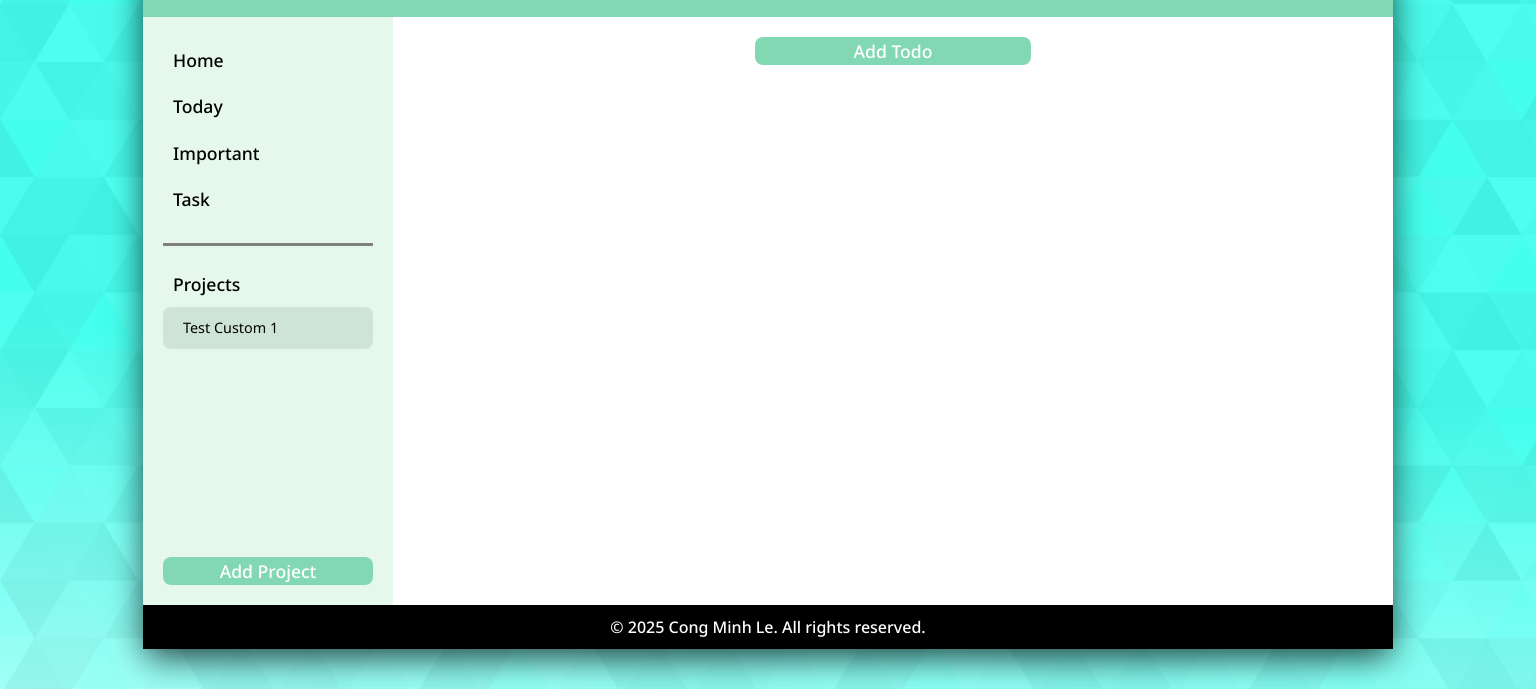
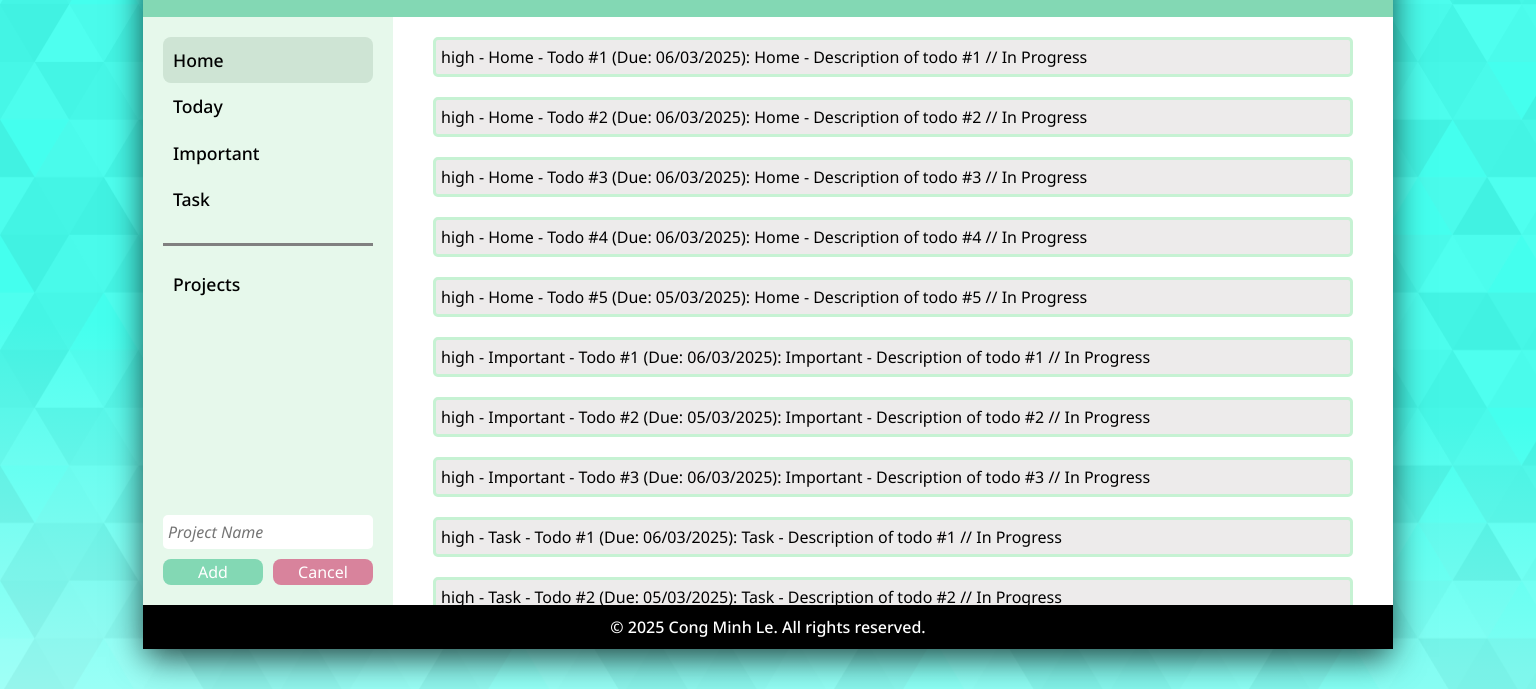
Before and after one commit to brianle169/todo-list, a website built with webpack: page src/template.html in a window 1536 px wide. Both pictures are taken after a click on the button "Add Project". Shown: the part 111-800 px from the top of the page. Built offline with nearby package versions, Linux system fonts and the light colour scheme.

Commit message:
Added click handler for add project button to popup an add project form to allow users to create new projects

```diff
--- a/src/modules/App.js
+++ b/src/modules/App.js
@@ -43,13 +43,24 @@ export default (function App() {
     return todayTodos;
   }
 
-  function createNewProject() {
-    let newProj = Controller.addProject(
-      `Test Custom ${testProjectCounter++}`,
-      "custom"
-    );
+  function createNewProject(projectName) {
+    // actual code to creat new project will be implemented later
+    let newProj = Controller.addProject(projectName, "custom");
     projList.push(newProj);
     setCurrentProject(newProj.name);
+  }
+
+  function createNewTodo(projectName) {
+    // actual code to creat new todo will be implemented later
+    let newTodo = Controller.addTodo(
+      projectName,
+      `Test Todo ${testProjectCounter++}`,
+      "Test description",
+      new Date(),
+      "low"
+    );
+    let project = projList.find((project) => project.name === projectName);
+    project.todos.push(newTodo);
   }
 
   function getData() {
@@ -96,6 +107,7 @@ export default (function App() {
   return {
     init,
     createNewProject,
+    createNewTodo,
     getData,
     getProject,
     setCurrentProject,
--- a/src/modules/Controller.js
+++ b/src/modules/Controller.js
@@ -8,16 +8,16 @@ export const Controller = (function () {
   }
 
   function addTodo(
+    projectName = "Home",
     title,
     description,
     dueDate,
-    priority,
-    projectName = "home"
+    priority
   ) {
-    return new Todo(title, description, dueDate, priority, false, projectName);
+    return new Todo(projectName, title, description, dueDate, priority, false);
   }
 
-  function deleteTodo(project, projectName = "home", title) {
+  function deleteTodo(project, projectName = "Home", title) {
     let target = `${projectName.toLowerCase()}-${title
       .toLowerCase()
       .replaceAll(" ", "_")}`;
--- a/src/modules/Todo.js
+++ b/src/modules/Todo.js
@@ -3,7 +3,7 @@ import { format } from "date-fns";
 export default class Todo {
   // Constructor
   constructor(
-    projectName = "home",
+    projectName = "Home",
     title = "",
     description = "",
     dueDate = new Date(),
@@ -13,6 +13,7 @@ export default class Todo {
     this.projectName = projectName;
     this.title = title;
     this.description = description;
+    console.log(dueDate);
     this.dueDate = format(dueDate, "dd/MM/yyyy");
     this.priority = priority;
     this.isDone = isDone;
--- a/src/modules/UI.js
+++ b/src/modules/UI.js
@@ -1,6 +1,6 @@
 import App from "./App.js";
 import { Controller } from "./Controller.js";
-import { format } from "date-fns";
+import { add, format } from "date-fns";
 // UI module: controls the DOM
 export default (function UI() {
   const body = document.querySelector("body");
@@ -34,13 +34,8 @@ export default (function UI() {
       ...["project-name-container", "custom-section"]
     );
 
-    const addProjectButton = document.createElement("button");
-    addProjectButton.classList.add(...["btn", "add-project"]);
-    addProjectButton.textContent = "Add Project";
-
     nav.appendChild(defaultSection);
     nav.appendChild(customSection);
-    nav.appendChild(addProjectButton);
     return nav;
   }
 
@@ -83,27 +78,75 @@ export default (function UI() {
     return projItem;
   }
 
+  function createAddProjectButton() {
+    const addProjectButton = document.createElement("button");
+    addProjectButton.classList.add(...["btn", "add-project"]);
+    addProjectButton.textContent = "Add Project";
+    addProjectButton.addEventListener("click", addProjectHandler);
+    return addProjectButton;
+  }
+
   function createAddTodoButton() {
-    const todoBody = document.querySelector(".todo-container");
     const addTodoButton = document.createElement("button");
     addTodoButton.classList.add(...["btn", "add-todo"]);
     addTodoButton.textContent = "Add Todo";
     addTodoButton.addEventListener("click", addTodoHandler);
-    todoBody.appendChild(addTodoButton);
+    return addTodoButton;
   }
 
-  function addTodoHandler() {}
+  function createAddProjectForm() {
+    let addProjectForm = document.createElement("form");
+    addProjectForm.classList.add(...["add-project-form", "active"]);
+    addProjectForm.innerHTML = `
+      <input
+        type="text"
+        name="projectName"
+        id="projectName"
+        placeholder="Project Name"
+        autocomplete="off"
+        required
+      />
+      <div class="btn-cont">
+        <button class="btn" type="submit">Add</button>
+        <button class="btn cancel">Cancel</button>
+      </div>`;
+    return addProjectForm;
+  }
 
-  function addProjectHandler() {
-    App.createNewProject();
-    let newData = App.getData();
-    let nav = document.querySelector(".nav-bar");
-    if (nav.innerHTML) {
-      nav.innerHTML = "";
-    }
-    nav.innerHTML = createNav().innerHTML;
-    renderNavContent(newData);
+  // Task: create a form that pops up to fill in for todo information.
+  function addTodoHandler() {
+    // pop up a form to add a new todo
+    // get the data from the form
+    // create new todo and push to the project todo-list
+    let newTodo = App.createNewTodo(App.getCurrentProject());
+    // render the project again
     renderProject(App.getCurrentProject());
+  }
+
+  // Task: create a form that pops up to fill in for Project information. Create a project on submission.
+  function addProjectHandler(event) {
+    // replace add project button with a form
+    const navBar = document.querySelector(".nav-bar");
+    navBar.replaceChild(createAddProjectForm(), navBar.lastChild);
+    document.getElementById("projectName").focus();
+
+    const addProjectForm = document.querySelector(".add-project-form");
+
+    addProjectForm.addEventListener("submit", (event) => {
+      event.preventDefault();
+      event.target.remove();
+      App.createNewProject(event.target.projectName.value);
+      renderNavContent(App.getData());
+      renderProject(App.getCurrentProject());
+    });
+
+    // Set up cancel button
+    const cancelButton = document.querySelector(".btn.cancel");
+    cancelButton.addEventListener("click", (event) => {
+      event.preventDefault();
+      addProjectForm.remove();
+      renderNavContent(App.getData());
+    });
   }
 
   function renderMainPanel() {
@@ -119,6 +162,7 @@ export default (function UI() {
     }
     let currentProject = document.getElementById(projectName);
     currentProject.classList.add("selected");
+    App.setCurrentProject(projectName);
 
     // Clear the todo container
     const todoBody = document.querySelector(".todo-container");
@@ -130,14 +174,15 @@ export default (function UI() {
       let todoItem = createTodoComponents(todo);
       todoBody.appendChild(todoItem);
     }
-    createAddTodoButton();
+    todoBody.appendChild(createAddTodoButton());
   }
 
   function renderNavContent(projectList) {
+    const navBar = document.querySelector(".nav-bar");
     const defaultSection = document.querySelector(".default-section");
+    defaultSection.innerHTML = "";
     const customSection = document.querySelector(".custom-section");
-    const addProjectButton = document.querySelector(".add-project");
-    addProjectButton.addEventListener("click", addProjectHandler);
+    customSection.innerHTML = "";
 
     // Create and add a title to custom section
     const customHeader = document.createElement("p");
@@ -148,7 +193,6 @@ export default (function UI() {
     // render default section first
     for (let project of projectList) {
       let projectItem = createProjectComponents(project);
-      // projectItem.addEventListener("click", projectClickHandler);
       projectItem.addEventListener("click", (event) => {
         renderProject(event.target.id);
       });
@@ -158,6 +202,9 @@ export default (function UI() {
         customSection.appendChild(projectItem);
       }
     }
+
+    // Add the add project button to the navBar
+    navBar.appendChild(createAddProjectButton());
   }
   return {
     renderMainPanel,
--- a/src/style.css
+++ b/src/style.css
@@ -1,5 +1,7 @@
 :root {
   --ratio: 16 / 9;
+  --add-project-form-height: 400px;
+  --add-project-form-width: 600px;
 }
 
 /* Reset from Josh W. Comeau */
@@ -217,19 +219,40 @@ footer {
   }
 
   .add-project,
-  .add-todo {
+  .add-todo,
+  button[type="submit"],
+  .btn.cancel {
     background: transparent;
-    background-color: rgb(131, 216, 180);
     color: #ffffff;
     border: none;
   }
 
+  .add-project,
+  .add-todo,
+  button[type="submit"] {
+    background-color: rgb(131, 216, 180);
+  }
+
   .add-project:hover,
-  /* .project-item:hover, */
-  .add-todo:hover {
+  .add-todo:hover,
+  button[type="submit"]:hover {
     cursor: pointer;
-    background-color: #cee4d4;
+    background-color: rgb(117, 195, 162);
   }
+
+  .btn.cancel {
+    background-color: rgb(216, 131, 156);
+  }
+
+  .btn.cancel:hover {
+    cursor: pointer;
+    background-color: rgb(195, 117, 141);
+  }
+
+  /* .add-project.active {
+    position: fixed;
+    opacity: 0;
+  } */
 
   .project-item:hover {
     cursor: pointer;
@@ -258,4 +281,56 @@ footer {
     width: 30%;
     align-self: center;
   }
+
+  .add-project-form {
+    display: flex;
+    flex-direction: column;
+    gap: 10px;
+    opacity: 0;
+  }
+
+  .add-project-form.active {
+    opacity: 1;
+  }
+
+  .add-project-form input {
+    padding: 5px;
+    border-radius: 5px;
+    border: transparent;
+  }
+
+  input[type="text"]:focus {
+    border: transparent;
+    outline: none;
+  }
+
+  input[type="text"]::placeholder {
+    font-style: italic;
+  }
+
+  .add-project-form .btn-cont {
+    display: flex;
+    justify-content: space-between;
+    column-gap: 10px;
+  }
+
+  .btn-cont .btn {
+    flex: 1;
+  }
+
+  .add-todo-form {
+    position: absolute;
+    border-radius: 5px;
+    border: 2px solid grey;
+    top: calc(50% - var(--add-project-form-height) / 2);
+    left: calc(50% - var(--add-project-form-width) / 2);
+    background-color: #ffffff;
+    height: var(--add-project-form-height);
+    width: var(--add-project-form-width);
+    opacity: 0;
+  }
+
+  .add-todo-form.active {
+    opacity: 1;
+  }
 }
```
